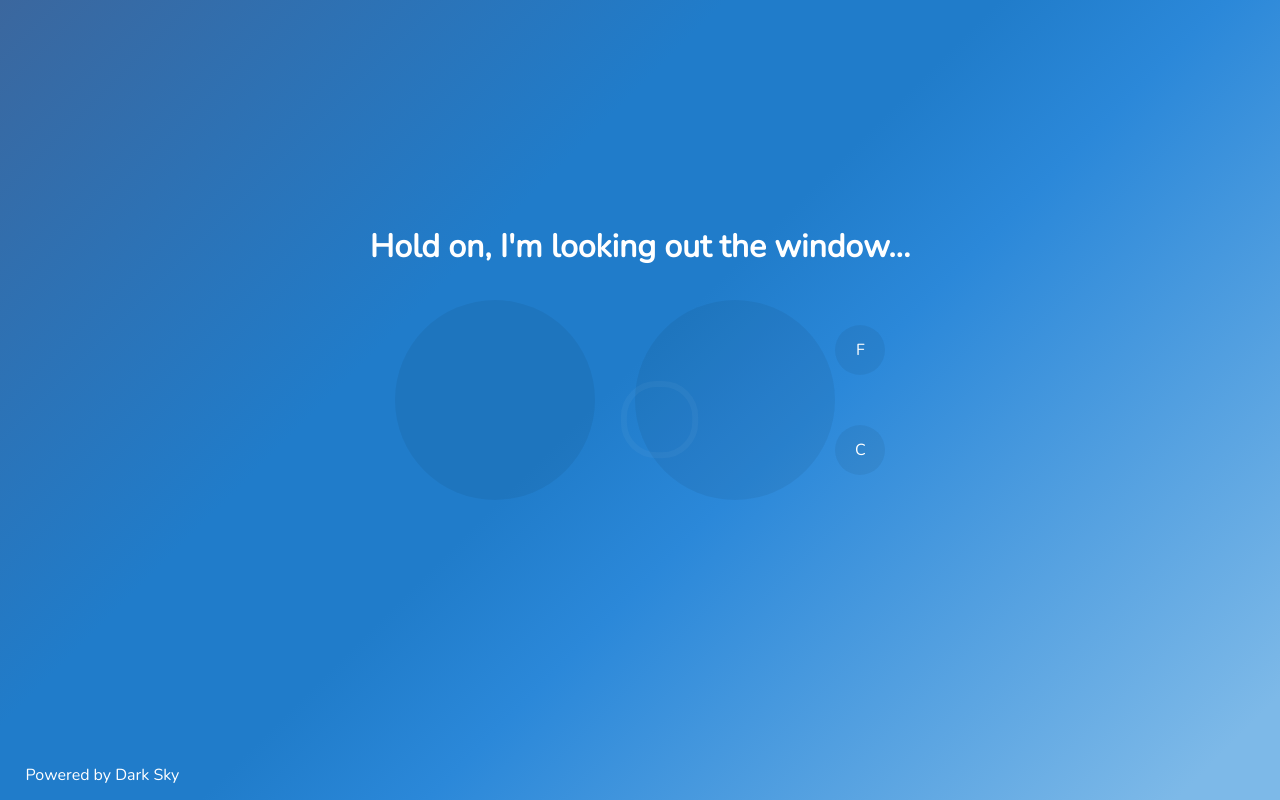
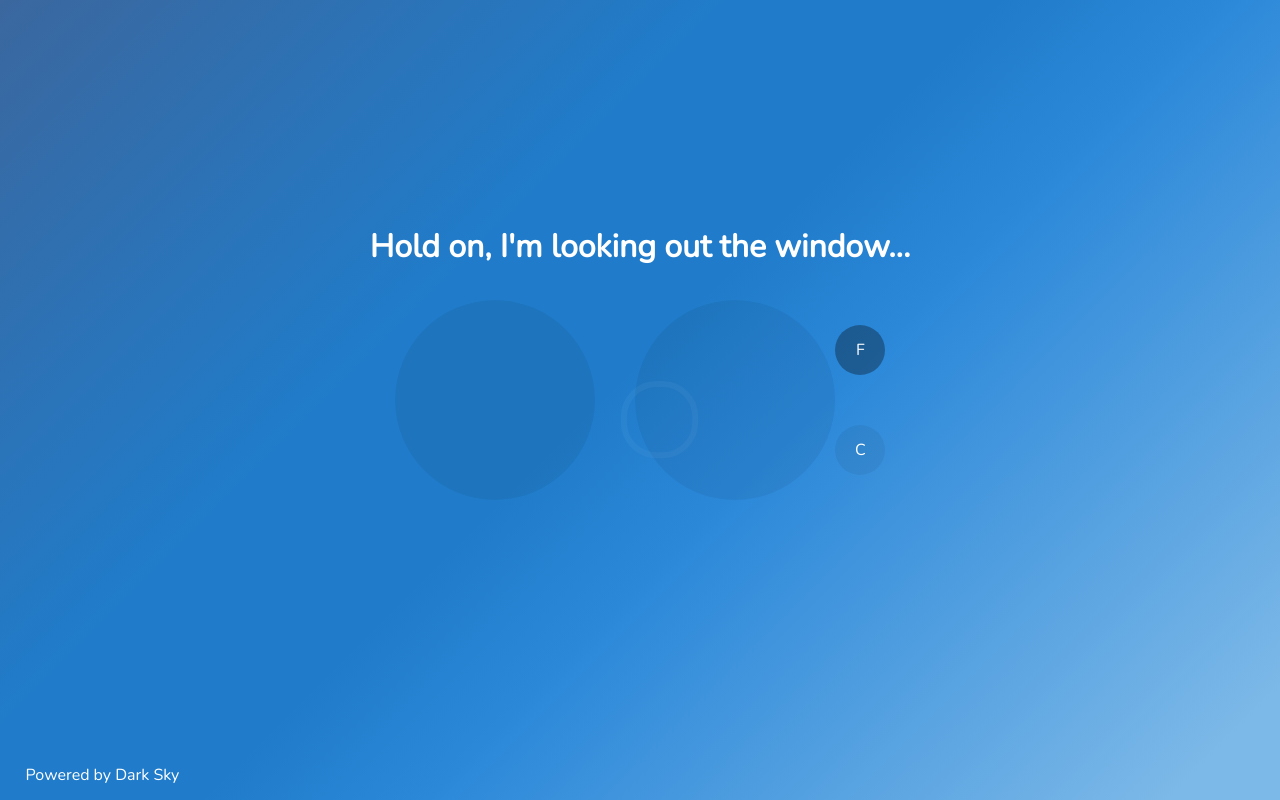
Before and after one commit to jgresalfi/your-local-weather, a website: page index.html in a window 1280 px wide. In both pictures the pointer is over the input 860 px from the left and 350 px from the top of the page. Drawn offline with nearby package versions, Linux system fonts and the light colour scheme.

Commit message:
Styled temp conversion buttons

```diff
--- a/css/styles.css
+++ b/css/styles.css
@@ -65,6 +65,12 @@ body {
     width: 50px;
     height: 50px;
     margin: auto 0;
+    transition: background-color .5s;
+}
+
+#fahrenheit:hover,
+#celsius:hover {
+	background-color: rgba(0,0,0,0.32);
 }
 
 .temp,
```
